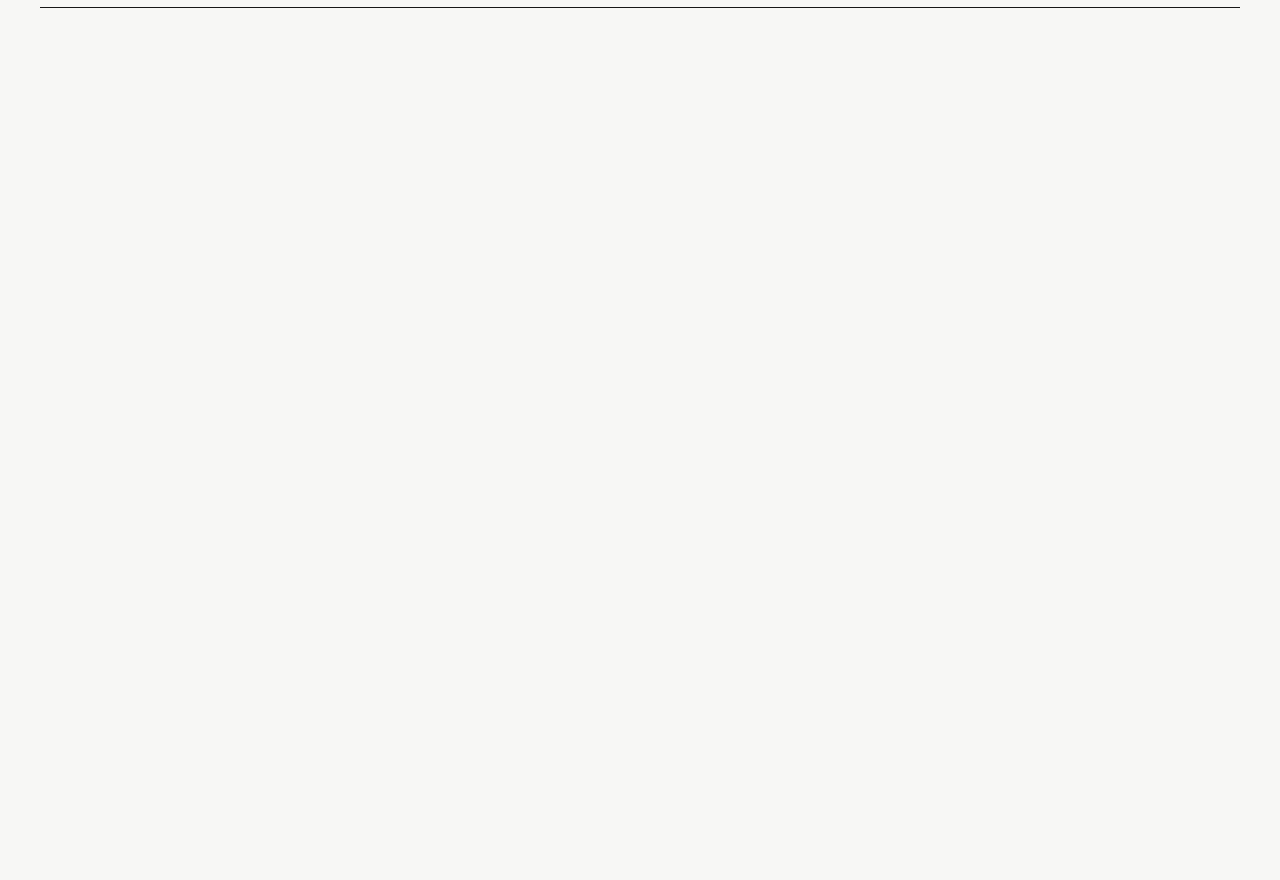
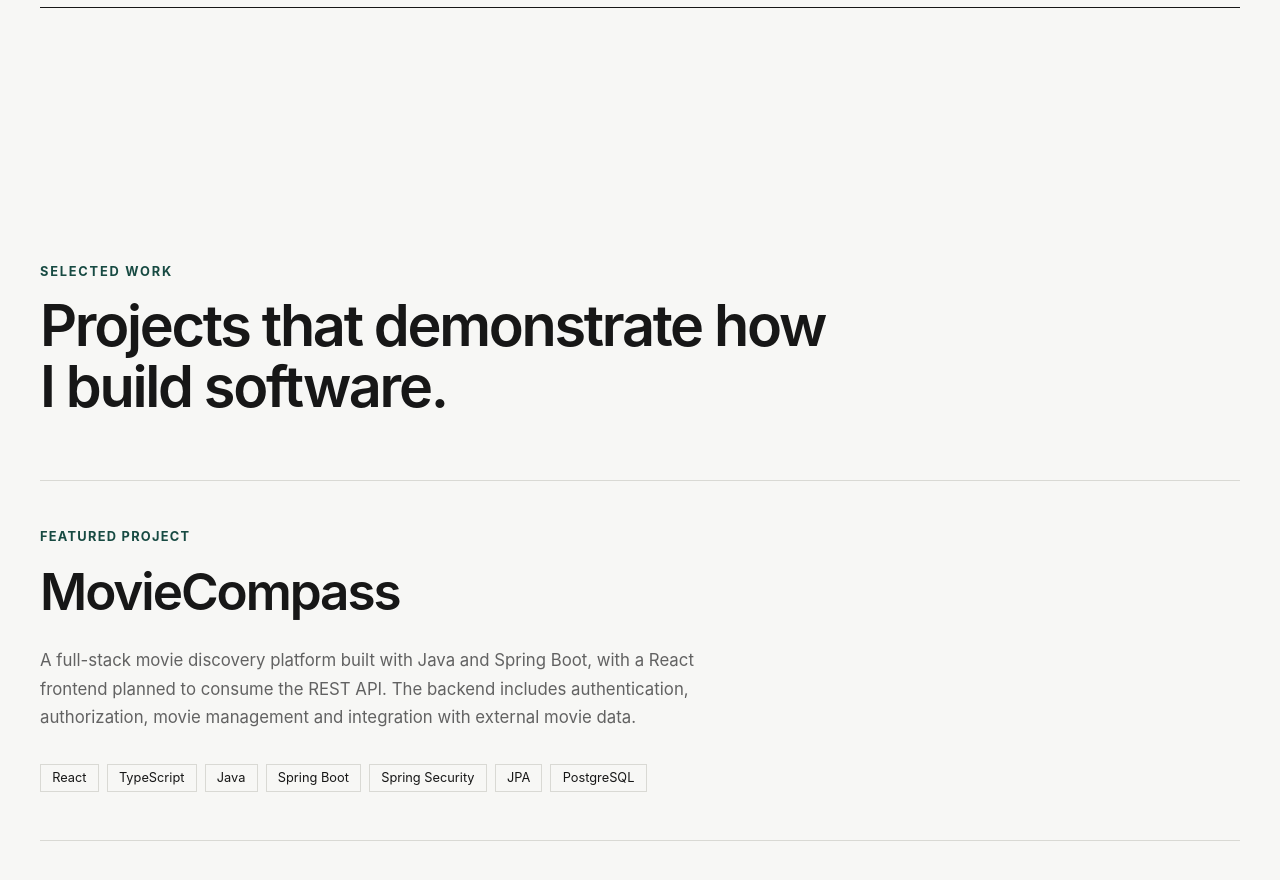
Before and after one commit to AbhishekKrMehta/portfolio, a React app: page / in a window 1280 px wide. Shown: the part 4100-4980 px from the top of the page. Before the commit the page ends 4236 px from the top, so only its background shows below. Built offline with nearby package versions, Linux system fonts and the light colour scheme; the HTML template or start-up script is replaced by a standard one.

Commit message:
Add experience and projects sections

```diff
--- a/src/App.tsx
+++ b/src/App.tsx
@@ -2,6 +2,7 @@ import Header from './components/Header/Header'
 import Hero from './sections/Hero/Hero'
 import About from './sections/About/About'
 import Experience from './sections/Experience/Experience'
+import Projects from './sections/Projects/Projects'
 
 function App() {
   return (
@@ -12,6 +13,7 @@ function App() {
         <Hero />
         <About />
         <Experience />
+        <Projects />
       </main>
     </>
   )
--- /dev/null
+++ b/src/sections/Projects/ProjectCard.tsx
@@ -0,0 +1,31 @@
+import type { Project } from './Projects'
+
+type ProjectCardProps = {
+    project: Project
+}
+
+function ProjectCard({ project }: ProjectCardProps) {
+    return (
+        <article className="project-card">
+            <div className="project-card__header">
+                <p className="project-card__type">
+                    {project.featured ? 'Featured project' : 'Project'}
+                </p>
+
+                <h3>{project.title}</h3>
+            </div>
+
+            <p className="project-card__description">
+                {project.description}
+            </p>
+
+            <ul className="project-card__technologies">
+                {project.technologies.map((technology) => (
+                    <li key={technology}>{technology}</li>
+                ))}
+            </ul>
+        </article>
+    )
+}
+
+export default ProjectCard
--- /dev/null
+++ b/src/sections/Projects/Projects.scss
@@ -0,0 +1,78 @@
+.projects {
+    padding: 8rem 0;
+
+    &__header {
+        max-width: 800px;
+        margin-bottom: 4rem;
+    }
+
+    &__eyebrow {
+        margin: 0 0 1rem;
+        color: var(--color-accent);
+        font-size: 0.8rem;
+        font-weight: 700;
+        letter-spacing: 0.14em;
+        text-transform: uppercase;
+    }
+
+    h2 {
+        margin: 0;
+        font-size: clamp(2.25rem, 4.5vw, 4rem);
+        font-weight: 600;
+        line-height: 1.05;
+        letter-spacing: -0.04em;
+    }
+
+    &__list {
+        display: grid;
+        grid-template-columns: 1fr;
+    }
+}
+
+.project-card {
+    padding: 3rem 0;
+    border-top: 1px solid var(--color-border);
+
+    &:last-child {
+        border-bottom: 1px solid var(--color-border);
+    }
+
+    &__type {
+        margin: 0 0 1rem;
+        color: var(--color-accent);
+        font-size: 0.8rem;
+        font-weight: 700;
+        letter-spacing: 0.1em;
+        text-transform: uppercase;
+    }
+
+    h3 {
+        margin: 0;
+        font-size: clamp(2rem, 4vw, 3.25rem);
+        font-weight: 600;
+        letter-spacing: -0.04em;
+    }
+
+    &__description {
+        max-width: 700px;
+        margin: 1.5rem 0 0;
+        color: var(--color-text-muted);
+        font-size: 1.05rem;
+        line-height: 1.7;
+    }
+
+    &__technologies {
+        display: flex;
+        flex-wrap: wrap;
+        gap: 0.5rem;
+        margin: 2rem 0 0;
+        padding: 0;
+        list-style: none;
+
+        li {
+            padding: 0.35rem 0.7rem;
+            border: 1px solid var(--color-border);
+            font-size: 0.8rem;
+        }
+    }
+}
--- /dev/null
+++ b/src/sections/Projects/Projects.tsx
@@ -0,0 +1,52 @@
+import './Projects.scss'
+import ProjectCard from './ProjectCard'
+
+export type Project = {
+    title: string
+    description: string
+    technologies: string[]
+    featured?: boolean
+}
+
+const projects: Project[] = [
+    {
+        title: 'MovieCompass',
+        description:
+            'A full-stack movie discovery platform built with Java and Spring Boot, with a React frontend planned to consume the REST API. The backend includes authentication, authorization, movie management and integration with external movie data.',
+        technologies: [
+            'React',
+            'TypeScript',
+            'Java',
+            'Spring Boot',
+            'Spring Security',
+            'JPA',
+            'PostgreSQL',
+        ],
+        featured: true,
+    },
+]
+
+function Projects() {
+    return (
+        <section id="projects" className="projects">
+            <div className="container">
+                <div className="projects__header">
+                    <p className="projects__eyebrow">Selected work</p>
+
+                    <h2>Projects that demonstrate how I build software.</h2>
+                </div>
+
+                <div className="projects__list">
+                    {projects.map((project) => (
+                        <ProjectCard
+                            key={project.title}
+                            project={project}
+                        />
+                    ))}
+                </div>
+            </div>
+        </section>
+    )
+}
+
+export default Projects
```
